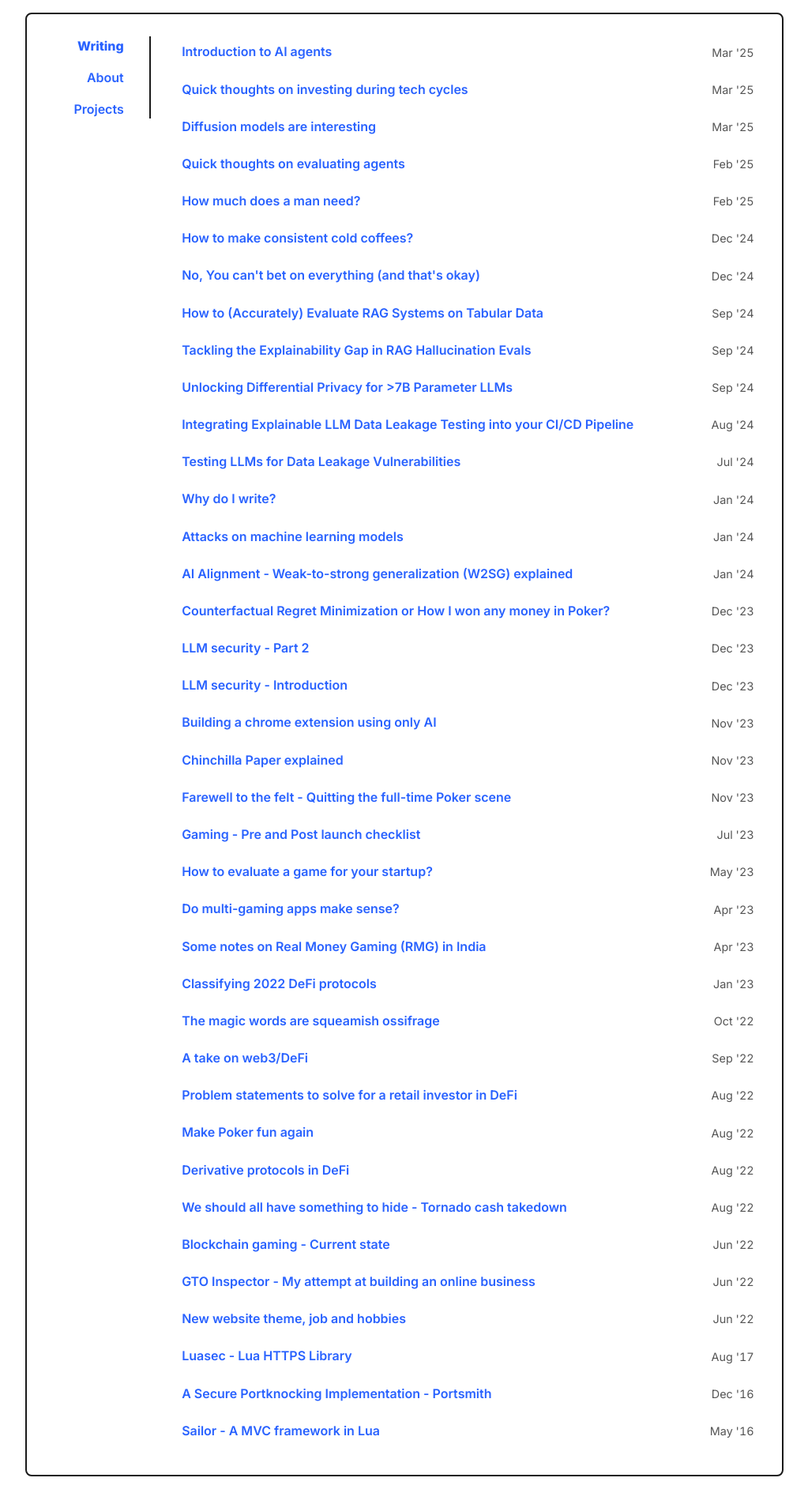
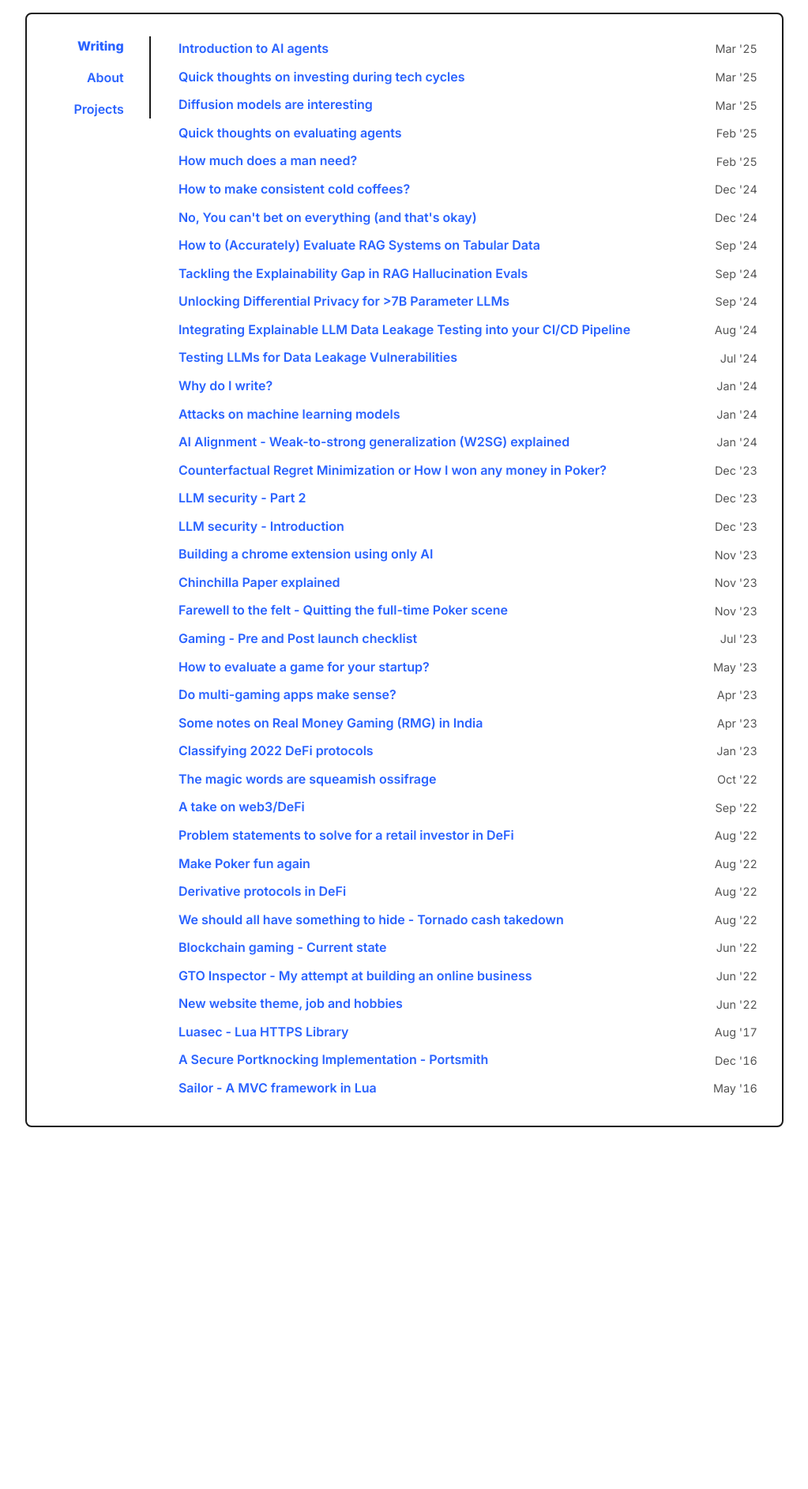
Before and after one commit to r-nikhil/r-nikhil.github.io, a Jekyll site: the page built from index.html, in a window 1280 px wide. Shown: the whole page at 79% size, without its empty margins (128-1151 px from the left). Built offline with Jekyll 4.4.1, drawn with Linux system fonts in a browser that asks for light colours; after the commit the page ends 1443 px from its top, so only the background shows below that.

Commit message:
Assistant checkpoint: Update post list styling
Assistant generated file changes:
- _sass/_main.scss: Remove hover effects and reduce post spacing

---

User prompt:

remove the box which shows up when i hover over posts on the landin gpage
reduce the spacing between posts.

Replit-Commit-Author: Assistant
Replit-Commit-Session-Id: b606d3de-71f5-459b-b45c-afc1a41b5600

```diff
--- a/_sass/_main.scss
+++ b/_sass/_main.scss
@@ -184,18 +184,8 @@ strong, b {
 	align-items: center;
 	display: flex;
 	justify-content: space-between;
-	margin-bottom: 0.4rem;
-	padding: 0.4rem;
-	border-radius: 6px;
-	transition: all 0.2s ease;
-	border: 1px solid transparent;
-}
-
-.posts li:hover {
-	background-color: rgba(0, 102, 204, 0.05);
-	transform: translateX(3px);
-	border: 1px solid var(--border-color);
-	box-shadow: 3px 3px 0px 0px rgba(0,0,0,0.2);
+	margin-bottom: 0.2rem;
+	padding: 0.2rem;
 }
 
 .posts li a, .posts li div, .projects li a {
```
